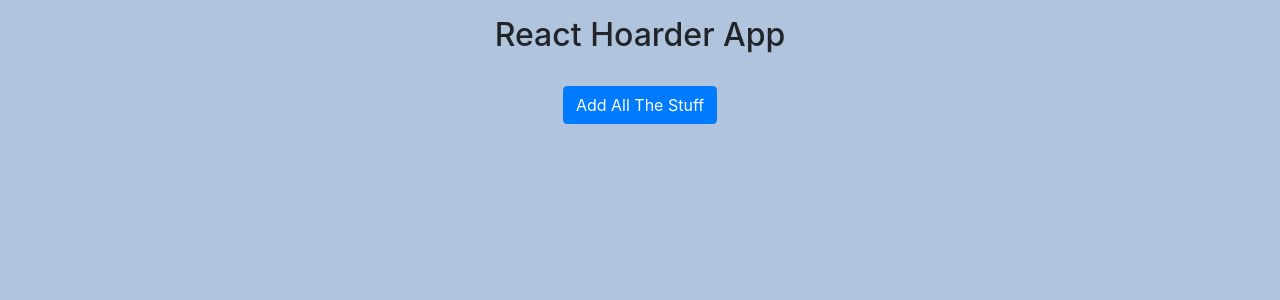
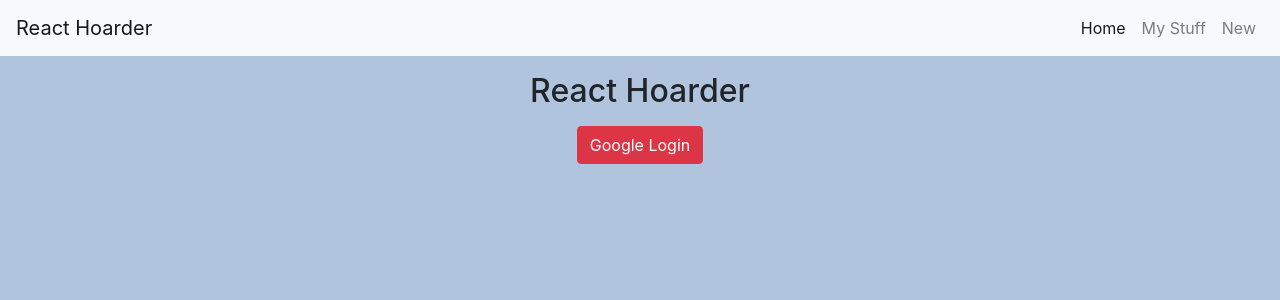
Before and after one commit to joeypetrone/react-hoarder, a React (Create React App) app: page / in a window 1280 px wide. Shown: the top 300 px of the page. Built offline with nearby package versions, Linux system fonts and the light colour scheme; no server answers.

Commit message:
auth complete

```diff
--- a/src/App/App.js
+++ b/src/App/App.js
@@ -1,12 +1,54 @@
 import React from 'react';
+import firebase from 'firebase/app';
+import 'firebase/auth';
+
+import fbConnection from '../helpers/data/connection';
+
+import Auth from '../components/Auth/Auth';
+import Navbar from '../components/Navbar/Navbar';
+import Home from '../components/Home/Home';
+
 import './App.scss';
 
+fbConnection();
+
 class App extends React.Component {
+  state = {
+    authed: false,
+  }
+
+  componentDidMount() {
+    this.removeListener = firebase.auth().onAuthStateChanged((user) => {
+      if (user) {
+        this.setState({ authed: true });
+      } else {
+        this.setState({ authed: false });
+      }
+    });
+  }
+
+  componentWillUnmount() {
+    this.removeListener();
+  }
+
   render() {
+    const { authed } = this.state;
+
+    const loadComponent = () => {
+      let componentToLoad = '';
+      if (authed) {
+        componentToLoad = <Home />;
+      } else {
+        componentToLoad = <Auth />;
+      }
+      return componentToLoad;
+    };
+
     return (
       <div className="App">
-        <h2 className="m-3">React Hoarder App</h2>
-        <button className="btn btn-primary mt-3">Add All The Stuff</button>
+        <Navbar authed={authed}/>
+        <h2 className="m-3">React Hoarder</h2>
+        {loadComponent()}
       </div>
     );
   }
--- /dev/null
+++ b/src/components/Auth/Auth.js
@@ -0,0 +1,23 @@
+import React from 'react';
+import firebase from 'firebase/app';
+import 'firebase/auth';
+
+import './Auth.scss';
+
+class Auth extends React.Component {
+  loginClickEvent = (e) => {
+    e.preventDefault();
+    const provider = new firebase.auth.GoogleAuthProvider();
+    firebase.auth().signInWithPopup(provider);
+  }
+
+  render() {
+    return (
+      <div className="Auth">
+        <button className="btn btn-danger" onClick={this.loginClickEvent}>Google Login</button>
+      </div>
+    );
+  }
+}
+
+export default Auth;
--- /dev/null
+++ b/src/components/Auth/Auth.scss
@@ -0,0 +1,3 @@
+.Auth {
+  display: block;
+}
--- /dev/null
+++ b/src/components/Home/Home.js
@@ -0,0 +1,15 @@
+import React from 'react';
+
+import './Home.scss';
+
+class Home extends React.Component {
+  render() {
+    return (
+      <div className="Home">
+        <h1>Home</h1>
+      </div>
+    );
+  }
+}
+
+export default Home;
--- /dev/null
+++ b/src/components/Home/Home.scss
@@ -0,0 +1,3 @@
+.Home {
+  display: block;
+}
--- /dev/null
+++ b/src/components/Navbar/Navbar.js
@@ -0,0 +1,55 @@
+import React from 'react';
+import PropTypes from 'prop-types';
+import firebase from 'firebase/app';
+import 'firebase/auth';
+
+import './Navbar.scss';
+
+class Navbar extends React.Component {
+  static propTypes = {
+    authed: PropTypes.bool.isRequired,
+  }
+
+  logMeOut = (e) => {
+    e.preventDefault();
+    firebase.auth().signOut();
+  }
+
+  render() {
+    const { authed } = this.props;
+
+    return (
+      <div className="Navbar">
+        <nav className="navbar navbar-expand-lg navbar-light bg-light">
+          <a className="navbar-brand" href="#">React Hoarder</a>
+          <button className="navbar-toggler" type="button" data-toggle="collapse" data-target="#navbarSupportedContent" aria-controls="navbarSupportedContent" aria-expanded="false" aria-label="Toggle navigation">
+            <span className="navbar-toggler-icon"></span>
+          </button>
+
+          <div className="collapse navbar-collapse" id="navbarSupportedContent">
+            <ul className="navbar-nav ml-auto">
+              <li className="nav-item active">
+                <a className="nav-link" href="#">Home <span className="sr-only">(current)</span></a>
+              </li>
+              <li className="nav-item">
+                <a className="nav-link" href="#">My Stuff</a>
+              </li>
+              <li className="nav-item">
+                <a className="nav-link" href="#">New</a>
+              </li>
+              <li className="nav-item">
+                {
+                  authed
+                    ? <button className="btn btn-danger" onClick={this.logMeOut}>Logout</button>
+                    : ''
+                }
+              </li>
+            </ul>
+          </div>
+        </nav>
+      </div>
+    );
+  }
+}
+
+export default Navbar;
--- /dev/null
+++ b/src/components/Navbar/Navbar.scss
@@ -0,0 +1,3 @@
+.Navbar {
+  display: block;
+}
--- /dev/null
+++ b/src/helpers/data/connection.js
@@ -0,0 +1,10 @@
+import firebase from 'firebase/app';
+import firebaseConfig from '../apiKeys.json';
+
+const firebaseApp = () => {
+  if (!firebase.apps.length) {
+    firebase.initializeApp(firebaseConfig.firebaseKeys);
+  }
+};
+
+export default firebaseApp;
```
Also changed, not shown: src/helpers/apiKeys.example.json (added, +11 -0 lines), 1 other file (tests, documents, lock files or other folders).
